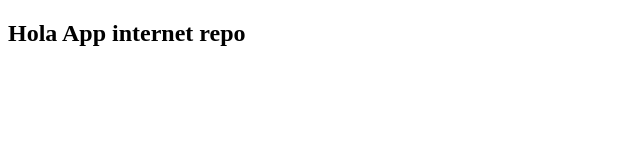
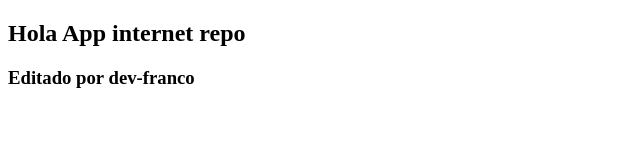
Before and after one commit to FrancoEnriquePM/app-internet-repo, a plain HTML site: page index.html in a window 1280 px wide. Shown: the whole page, without its empty margins (0-640 px from the left). Drawn offline with Linux system fonts and the light colour scheme.

Commit message:
Edición desde la rama dev franco

```diff
--- a/index.html
+++ b/index.html
@@ -9,6 +9,7 @@
   <body>
     <div id="root">
       <h2>Hola App internet repo</h2>
+      <h3>Editado por dev-franco</h3>
     </div>
   </body>
 </html>
```
